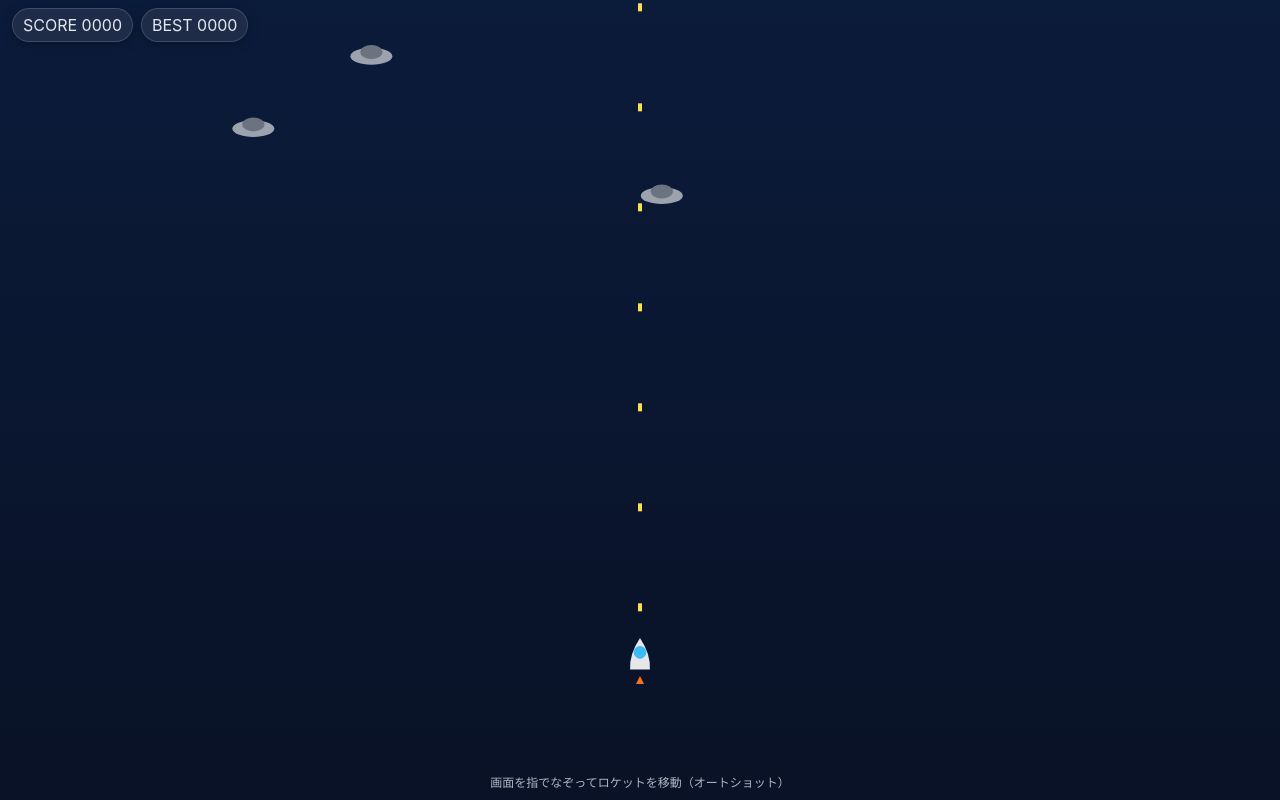
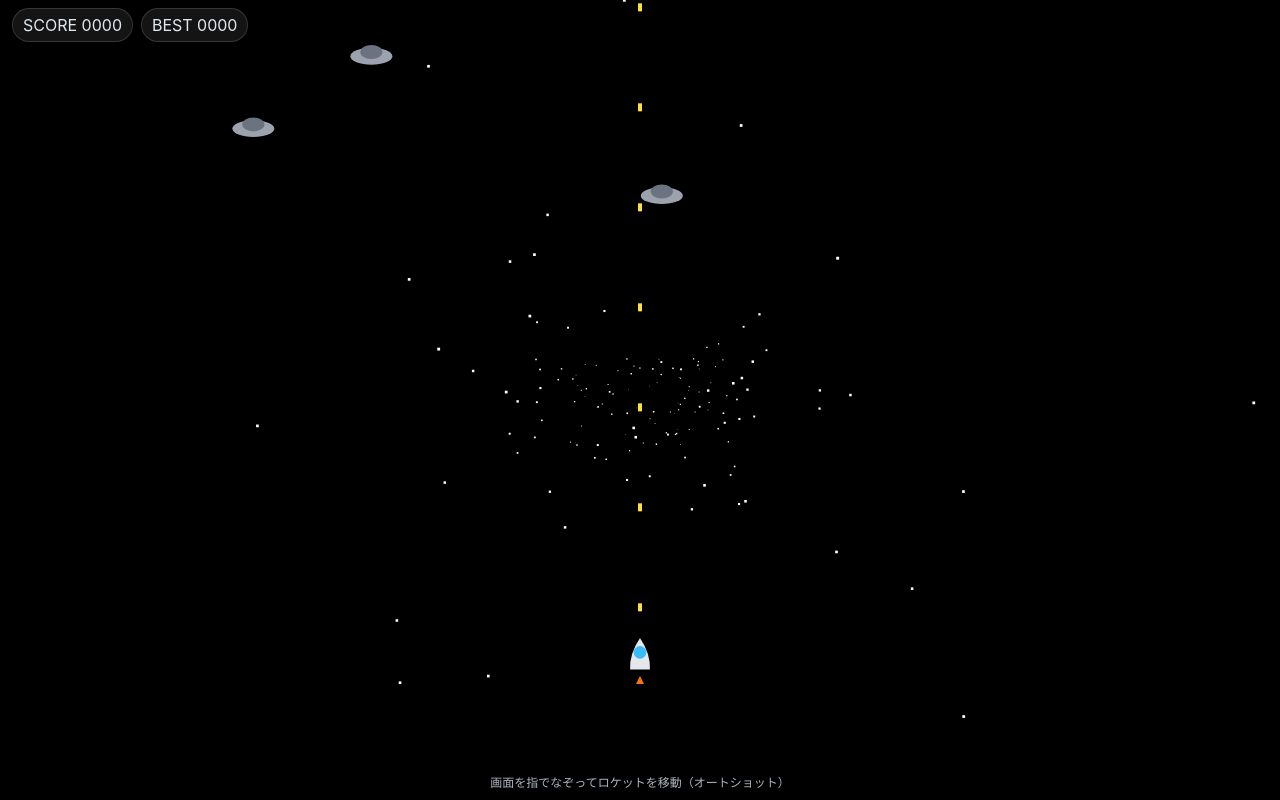
Before and after one commit to kenji-fujii1975/Shooting-game, a plain HTML site: page index.html in a window 1280 px wide. Both pictures are taken after a click on the button "START". Drawn offline with Linux system fonts and the light colour scheme.

Commit message:
Add files via upload

```diff
--- a/index.html
+++ b/index.html
@@ -3,9 +3,9 @@
 <head>
   <meta charset="utf-8" />
   <meta name="viewport" content="width=device-width, initial-scale=1, viewport-fit=cover, user-scalable=no" />
-  <title>Rocket Shooter – Power-Up Edition (Stable)</title>
+  <title>Rocket Shooter – Starfield + Power-Ups (Stable)</title>
   <style>
-    html,body{margin:0;height:100%;background:#0b1b3a;color:#e2e8f0;font-family:-apple-system,system-ui,Segoe UI,Roboto,Helvetica,Arial,"Hiragino Kaku Gothic ProN",Meiryo,"Noto Sans JP",sans-serif;overflow:hidden}
+    html,body{margin:0;height:100%;background:#000;color:#e2e8f0;font-family:-apple-system,system-ui,Segoe UI,Roboto,Helvetica,Arial,"Hiragino Kaku Gothic ProN",Meiryo,"Noto Sans JP",sans-serif;overflow:hidden}
     canvas{width:100%;height:100%;display:block;touch-action:none}
     .hud{position:fixed;top:env(safe-area-inset-top);left:0;right:0;display:flex;gap:8px;padding:8px 12px;pointer-events:none;z-index:5}
     .badge{background:rgba(255,255,255,.08);border:1px solid rgba(255,255,255,.15);padding:6px 10px;border-radius:999px;box-shadow:0 2px 12px rgba(0,0,0,.25)}
@@ -29,27 +29,35 @@
   <div class="overlay" id="menu">
     <div class="card">
       <h1>🚀 Rocket Shooter</h1>
-      <p>雑魚<strong>30機撃破</strong>で<strong>赤いUFOボス</strong>登場。ボスは<strong>超速・重低音BGM</strong>で襲来！<br>アイテム：<strong>3</strong>(3方向)/<strong>V</strong>(2耐久バリア)/<strong>R</strong>(連射強化)</p>
+      <p>流れる星空の中を突き進め！<br>雑魚<strong>30機撃破</strong>で<strong>赤いUFOボス</strong>登場（<strong>高速・重低音BGM</strong>）。<br>アイテム：<strong>3</strong>(3方向) / <strong>V</strong>(2耐久バリア) / <strong>R</strong>(連射強化)</p>
       <button class="btn" id="startBtn">START</button>
     </div>
   </div>
 
 <script>
 (function(){
-  // ===== Canvas / DPI =====
+  // ===== Self-tests (prevent silent DOM issues) =====
+  (function(){var ids=['game','score','best','bossBadge','menu','startBtn'];var miss=ids.filter(function(i){return !document.getElementById(i)}); console.assert(miss.length===0,'Missing DOM:',miss);})();
+
+  // ===== Canvas / DPR =====
   var cv=document.getElementById('game'), ctx=cv.getContext('2d');
   var dpr=Math.max(1,Math.min(2,window.devicePixelRatio||1));
   function resize(){ var w=innerWidth, h=innerHeight; cv.width=w*dpr; cv.height=h*dpr; cv.style.width=w+'px'; cv.style.height=h+'px'; ctx.setTransform(dpr,0,0,dpr,0,0);} resize();
   addEventListener('resize', resize, {passive:true});
 
+  // ===== Starfield (center-origin so it covers the whole screen) =====
+  var stars=[]; function initStars(){ var N=160; stars.length=0; for(var i=0;i<N;i++){ stars.push({ x:(Math.random()*2-1)*(innerWidth/2), y:(Math.random()*2-1)*(innerHeight/2), z:Math.random()*innerWidth }); } }
+  initStars();
+  function drawStars(dt){ ctx.fillStyle='#000'; ctx.fillRect(0,0,innerWidth,innerHeight); var speed=0.24; for(var i=0;i<stars.length;i++){ var s=stars[i]; s.z-=dt*speed; if(s.z<=0){ s.z=innerWidth; s.x=(Math.random()*2-1)*(innerWidth/2); s.y=(Math.random()*2-1)*(innerHeight/2); } var k=128/s.z; var px=s.x*k+innerWidth/2; var py=s.y*k+innerHeight/2; if(px>=-2&&px<=innerWidth+2&&py>=-2&&py<=innerHeight+2){ var size=(1-s.z/innerWidth)*2.5+0.5; ctx.fillStyle='#fff'; ctx.fillRect(px,py,size,size); } } }
+
   // ===== State =====
   var state={ running:false,last:0,score:0,best:parseInt(localStorage.getItem('rs_best')||'0',10),
-    player:{x:0.5,y:0.82,tx:0.5,ty:0.82,r:18,fireAcc:0,fireRate:250}, // 250ms = 前の半分の連射速度（遅く）
+    player:{x:0.5,y:0.82,tx:0.5,ty:0.82,r:18,fireAcc:0,fireRate:250}, // 250ms 基本（以前の半分の速さ = 連射遅く）
     bullets:[], enemies:[], spawnAcc:0, explosions:[], items:[],
     boss:null, bossShots:[],
     // FX freezes
     freeze:false, clearTimer:0, clearShown:false, // win
-    dieFreeze:false, dieTimer:0, dieShown:false, // death
+    dieFreeze:false, dieTimer:0, dieShown:false,  // death (2s)
     power:{triple:false, rapid:false, shield:0}
   };
   var scoreEl=document.getElementById('score');
@@ -60,29 +68,9 @@
   // ===== Audio =====
   var audioCtx=null, masterGain=null, bgmTimerId=null, currentBgm='none';
   function initAudio(){ try{ if(audioCtx) return; audioCtx=new (window.AudioContext||window.webkitAudioContext)(); masterGain=audioCtx.createGain(); masterGain.gain.value=0.32; masterGain.connect(audioCtx.destination); if(audioCtx.state==='suspended' && audioCtx.resume) audioCtx.resume(); }catch(e){ console.warn(e); }}
+  function tone(freq,dur,type,vol,when){ if(!audioCtx) return; try{ var osc=audioCtx.createOscillator(); var g=audioCtx.createGain(); osc.type=type; osc.frequency.value=freq; g.gain.value=vol; osc.connect(g).connect(masterGain); var t=when||audioCtx.currentTime; g.gain.setValueAtTime(vol,t); g.gain.exponentialRampToValueAtTime(0.001,t+dur); osc.start(t); osc.stop(t+dur); }catch(e){} }
   function stopBGM(){ if(bgmTimerId){ clearTimeout(bgmTimerId); bgmTimerId=null; } }
-  function startBGM(mode){ if(!audioCtx) return; try{ audioCtx.resume&&audioCtx.resume(); }catch(_){}
-    stopBGM(); currentBgm=mode||'normal';
-    var tempo=(currentBgm==='boss')? 200 : 140; // boss = heavy & fast
-    var beat=60/tempo;
-    var chords=(currentBgm==='boss')? [[110,147,220],[98,130,196],[123,164,220],[147,196,247]] : [[261.63,329.63,392],[196,246.94,392],[220,261.63,329.63],[174.61,220,261.63]];
-    function loop(){ if(!audioCtx) return; var now=audioCtx.currentTime+0.05;
-      for(var bar=0; bar<4; bar++){
-        var t0=now+bar*4*beat, ch=chords[bar%4];
-        // heavy bass + kick-ish thump
-        tone(ch[0]/2,0.20,'triangle',0.12,t0);
-        tone(55,0.08,'square',0.14,t0); // pseudo kick
-        // arp / lead
-        for(var i=0;i<8;i++){
-          var f=ch[i%3]*(currentBgm==='boss'?3:2);
-          tone(f,0.11,'square', (currentBgm==='boss'?0.1:0.06), t0+i*(beat/2));
-        }
-      }
-      bgmTimerId=setTimeout(loop, (16*beat*1000)|0);
-    }
-    loop();
-  }
-  function tone(freq,dur,type,vol,when){ if(!audioCtx) return; try{ var osc=audioCtx.createOscillator(); var g=audioCtx.createGain(); osc.type=type; osc.frequency.value=freq; g.gain.value=vol; osc.connect(g).connect(masterGain); var t=when||audioCtx.currentTime; g.gain.setValueAtTime(vol,t); g.gain.exponentialRampToValueAtTime(0.001,t+dur); osc.start(t); osc.stop(t+dur); }catch(e){} }
+  function startBGM(mode){ if(!audioCtx) return; try{ audioCtx.resume&&audioCtx.resume(); }catch(_){} stopBGM(); currentBgm=mode||'normal'; var tempo=(currentBgm==='boss')?220:180; var beat=60/tempo; var chords=(currentBgm==='boss')? [[110,147,220],[98,130,196],[123,164,220],[147,196,247]] : [[262,330,392],[220,294,392],[247,330,415],[220,294,392]]; function loop(){ if(!audioCtx) return; var now=audioCtx.currentTime+0.05; for(var bar=0; bar<4; bar++){ var t0=now+bar*4*beat, ch=chords[bar%4]; for(var s=0;s<4;s++){ tone(55,0.06,'square',0.13, t0 + s*beat); } tone(ch[0]/2,0.18,'triangle',0.10, t0); tone(ch[0]/2,0.18,'triangle',0.10, t0+2*beat); for(var hh=0; hh<8; hh++){ tone(9000,0.02,'square',0.03, t0 + hh*(beat/2)); } for(var i=0;i<16;i++){ var f=ch[i%3]*(currentBgm==='boss'?2.8:2.2); tone(f,0.09,'square', currentBgm==='boss'?0.085:0.06, t0 + i*(beat/4)); } } bgmTimerId=setTimeout(loop, (16*beat*1000)|0); } loop(); }
   function sfxShoot(){ if(!audioCtx) return; tone(700,0.05,'square',0.18,audioCtx.currentTime); }
   function sfxExplode(){ if(!audioCtx) return; var t=audioCtx.currentTime; tone(120,0.25,'sawtooth',0.3,t); tone(60,0.20,'triangle',0.25,t+0.03); }
 
@@ -100,7 +88,6 @@
   // ===== Helpers / Drawing =====
   function rand(a,b){ return a+Math.random()*(b-a); }
   function clamp(v,a,b){ return Math.max(a,Math.min(b,v)); }
-  function drawBG(){ var w=innerWidth,h=innerHeight; var g=ctx.createLinearGradient(0,0,0,h); g.addColorStop(0,'#0b1b3a'); g.addColorStop(1,'#091226'); ctx.fillStyle=g; ctx.fillRect(0,0,w,h); }
   function drawRocket(){ var x=state.player.x*innerWidth, y=state.player.y*innerHeight, r=state.player.r; ctx.save(); ctx.translate(x,y); var fl=Math.sin(performance.now()/50)*2+6; ctx.fillStyle='#f97316'; ctx.beginPath(); ctx.moveTo(0,r+2); ctx.lineTo(-4,r+2+fl); ctx.lineTo(4,r+2+fl); ctx.closePath(); ctx.fill(); ctx.fillStyle='#e5e7eb'; ctx.beginPath(); ctx.moveTo(0,-r); ctx.quadraticCurveTo(r*0.6,-r*0.1,r*0.55,r*0.75); ctx.lineTo(-r*0.55,r*0.75); ctx.quadraticCurveTo(-r*0.6,-r*0.1,0,-r); ctx.fill(); ctx.fillStyle='#38bdf8'; ctx.beginPath(); ctx.arc(0,-r*0.2,r*0.35,0,Math.PI*2); ctx.fill(); if(state.power.shield>0){ ctx.strokeStyle='rgba(147,197,253,0.6)'; ctx.lineWidth=4; ctx.beginPath(); ctx.arc(0,0,r*1.6,0,Math.PI*2); ctx.stroke(); } ctx.restore(); }
   function drawUFO(e){ ctx.save(); ctx.translate(e.x,e.y); ctx.fillStyle='#9ca3af'; ctx.beginPath(); ctx.ellipse(0,0,e.r*1.5,e.r*0.6,0,0,Math.PI*2); ctx.fill(); ctx.fillStyle='#6b7280'; ctx.beginPath(); ctx.ellipse(0,-e.r*0.3,e.r*0.8,e.r*0.5,0,0,Math.PI*2); ctx.fill(); ctx.restore(); }
   function drawBoss(B){ ctx.save(); ctx.translate(B.x,B.y); ctx.fillStyle='#ef4444'; ctx.beginPath(); ctx.ellipse(0,0,B.w*0.45,B.h*0.25,0,0,Math.PI*2); ctx.fill(); ctx.fillStyle='#fecaca'; ctx.beginPath(); ctx.ellipse(0,-B.h*0.18,B.w*0.18,B.h*0.18,0,0,Math.PI*2); ctx.fill(); ctx.restore(); }
@@ -115,60 +102,56 @@
   function update(dt){
     // Win freeze (celebration)
     if(state.freeze && state.clearTimer>0){ state.clearTimer-=dt; updateExplosions(dt); if(state.clearTimer<=0 && !state.clearShown){ state.clearShown=true; showClearOverlay(); } return; }
-    // Death freeze (show explosion for 2s)
+    // Death freeze (2s)
     if(state.dieFreeze && state.dieTimer>0){ state.dieTimer-=dt; updateExplosions(dt); if(state.dieTimer<=0 && !state.dieShown){ state.dieShown=true; showGameOverOverlay(); } return; }
 
-    // Smooth follow
+    // smooth follow
     var s=1-Math.exp(-10*dt/1000); state.player.x += (state.player.tx-state.player.x)*s; state.player.y += (state.player.ty-state.player.y)*s; state.player.x=clamp(state.player.x,0.05,0.95); state.player.y=clamp(state.player.y,0.10,0.95);
 
-    // Auto fire (base 250ms; rapid halves it)
+    // shooting (base 250ms; rapid halves it)
     state.player.fireAcc += dt; var rate = state.power.rapid ? state.player.fireRate/2 : state.player.fireRate; while(state.player.fireAcc>=rate){ state.player.fireAcc-=rate; var px=state.player.x*innerWidth, py=state.player.y*innerHeight - state.player.r; if(audioCtx) sfxShoot(); if(state.power.triple){ var spread=[-0.15,0,0.15]; for(var i=0;i<spread.length;i++){ var ang=spread[i]; state.bullets.push({x:px,y:py,vx:400*Math.sin(ang),vy:-400*Math.cos(ang)}); } } else { state.bullets.push({x:px,y:py,vx:0,vy:-400}); } }
 
-    // Bullets move
+    // bullets
     for(var i=state.bullets.length-1;i>=0;i--){ var b=state.bullets[i]; b.x+=b.vx*dt/1000; b.y+=b.vy*dt/1000; if(b.y<-30||b.y>innerHeight+30||b.x<-30||b.x>innerWidth+30) state.bullets.splice(i,1); }
 
-    // Enemies spawn & move
+    // enemies
     state.spawnAcc += dt; while(state.spawnAcc>=700){ state.spawnAcc-=700; spawnEnemy(); }
     for(var e=0;e<state.enemies.length;e++){ state.enemies[e].y += state.enemies[e].vy*dt/1000; }
     state.enemies = state.enemies.filter(function(e){ return e.y<innerHeight+40; });
 
-    // Bullet -> enemy
+    // bullet -> enemy
     outer: for(var ei=state.enemies.length-1; ei>=0; ei--){ var E=state.enemies[ei]; for(var bj=state.bullets.length-1; bj>=0; bj--){ var BB=state.bullets[bj]; var dx=BB.x-E.x, dy=BB.y-E.y; if(dx*dx+dy*dy <= E.r*E.r){ state.enemies.splice(ei,1); state.bullets.splice(bj,1); state.score++; scoreEl.textContent='SCORE '+String(state.score).padStart(4,'0'); if(audioCtx) sfxExplode(); createExplosion(E.x,E.y,false); maybeSpawnItem(E.x,E.y); break outer; } } }
 
-    // Boss spawn at 30 kills
+    // boss spawn at 30 kills
     if(!state.boss && state.score>=30){ var bw=Math.min(innerWidth*0.75,520), bh=Math.min(innerHeight*0.18,140), amp=Math.min(innerWidth*0.15,60); state.boss={x:innerWidth/2,y:innerHeight*0.22,w:bw,h:bh,hp:100,t:0,cx:innerWidth/2,amp:amp,fireAcc:0}; bossBadge.style.display='inline-block'; bossBadge.textContent='BOSS '+state.boss.hp; if(audioCtx) startBGM('boss'); }
 
-    // Boss update
+    // boss
     if(state.boss){ var B=state.boss; B.t += dt/1000; var margin=12; B.x = Math.max(B.w*0.5+margin, Math.min(innerWidth-B.w*0.5-margin, B.cx + B.amp*Math.sin(B.t*2.0)));
-      // Boss fire: every 300ms, triple shot with slight spread
+      // fire: every 300ms triple shot with slight spread
       B.fireAcc += dt; while(B.fireAcc>=300){ B.fireAcc-=300; var px2=state.player.x*innerWidth, py2=state.player.y*innerHeight; var sx=B.x, sy=B.y+B.h*0.1; var base=Math.atan2(py2-sy,px2-sx); var speed=300; for(var n=-1;n<=1;n++){ var a=base + n*0.1; state.bossShots.push({x:sx,y:sy,vx:Math.cos(a)*speed,vy:Math.sin(a)*speed,r:4}); } }
-      // Hit detection vs boss
+      // hits
       for(var k=state.bullets.length-1;k>=0;k--){ var sb=state.bullets[k]; if(sb.x>=B.x-B.w/2 && sb.x<=B.x+B.w/2 && sb.y>=B.y-B.h/2 && sb.y<=B.y+B.h/2){ state.bullets.splice(k,1); if(B.hp>0){ B.hp--; bossBadge.textContent='BOSS '+B.hp; if(audioCtx) sfxExplode(); createExplosion(sb.x,sb.y,true); if(B.hp<=0){ bossBadge.style.display='none'; for(var t=0;t<10;t++){ createExplosion(B.x+rand(-30,30), B.y+rand(-20,20), true); } return gameClear(B.x,B.y); } } } }
-      // Player collide with boss
+      // player collide with boss
       var pxp=state.player.x*innerWidth, pyp=state.player.y*innerHeight, pr=state.player.r; var inX = pxp+pr > B.x-B.w/2 && pxp-pr < B.x+B.w/2; var inY = pyp+pr > B.y-B.h/2 && pyp-pr < B.y+B.h/2; if(inX && inY){ if(state.power.shield>0){ state.power.shield--; } else { if(audioCtx) sfxExplode(); createExplosion(pxp,pyp,true); return triggerDeath(); } }
     }
 
-    // Boss shots move & hit
+    // boss shots
     if(state.bossShots.length){ var psx=state.player.x*innerWidth, psy=state.player.y*innerHeight, pr2=state.player.r; for(var bs=state.bossShots.length-1; bs>=0; bs--){ var sh=state.bossShots[bs]; sh.x+=sh.vx*dt/1000; sh.y+=sh.vy*dt/1000; if(sh.x<-20||sh.x>innerWidth+20||sh.y<-40||sh.y>innerHeight+40){ state.bossShots.splice(bs,1); continue; } var dxs=psx-sh.x, dys=psy-sh.y; if(dxs*dxs + dys*dys <= (pr2+sh.r)*(pr2+sh.r)){ if(state.power.shield>0){ state.power.shield--; state.bossShots.splice(bs,1); continue; } if(audioCtx) sfxExplode(); createExplosion(psx,psy,true); return triggerDeath(); } } }
 
-    // Enemy collide with player
+    // enemy collide with player
     var pxe=state.player.x*innerWidth, pye=state.player.y*innerHeight, pre=state.player.r; for(var m=state.enemies.length-1;m>=0;m--){ var e2=state.enemies[m]; var dxe=pxe-e2.x, dye=pye-e2.y; if(dxe*dxe + dye*dye <= (pre+e2.r)*(pre+e2.r)){ if(state.power.shield>0){ state.power.shield--; state.enemies.splice(m,1); continue; } if(audioCtx) sfxExplode(); createExplosion(pxe,pye,true); return triggerDeath(); } }
 
-    // Items update & pickup
-    for(var it=state.items.length-1; it>=0; it--){ var I=state.items[it]; I.y += I.vy*dt/1000; if(I.y>innerHeight+20){ state.items.splice(it,1); continue; } if(Math.abs(I.x - pxe)<20 && Math.abs(I.y - pye)<20){ // pickup
-        var t=I.type; state.items.splice(it,1);
-        if(t==='3') state.power.triple=true; else if(t==='V') state.power.shield=2; else if(t==='R') state.power.rapid=true;
-      }
-    }
+    // items update & pickup
+    for(var it=state.items.length-1; it>=0; it--){ var I=state.items[it]; I.y += I.vy*dt/1000; if(I.y>innerHeight+20){ state.items.splice(it,1); continue; } if(Math.abs(I.x - pxe)<20 && Math.abs(I.y - pye)<20){ var ttype=I.type; state.items.splice(it,1); if(ttype==='3') state.power.triple=true; else if(ttype==='V') state.power.shield=2; else if(ttype==='R') state.power.rapid=true; } }
 
-    // Explosions
+    // explosions
     updateExplosions(dt);
   }
 
-  function updateExplosions(dt){ for(var q=state.explosions.length-1;q>=0;q--){ var ex=state.explosions[q]; ex.age+=dt; var damp=0.98; for(var p=0;p<ex.parts.length;p++){ var part=ex.parts[p]; part.x += part.vx*dt/1000; part.y += part.vy*dt/1000; part.vx *= damp; part.vy *= damp; part.vy += 80*dt/1000; } if(ex.age>ex.life){ state.explosions.splice(q,1); } } }
+  function updateExplosions(dt){ for(var q=state.explosions.length-1;q>=0;q--){ var ex=state.explosions[q]; ex.age+=dt; var damp=0.98; for(var p=0;p<ex.parts.length;p++){ var part=ex.parts[p]; part.x += part.vx*dt/1000; part.y += part.vy*dt/1000; part.vx *= damp; part.vy *= damp; part.vy += 80*dt/1000; } if(ex.age> (ex.life||600) ){ state.explosions.splice(q,1); } } }
 
   // ===== Draw =====
-  function draw(){ drawBG();
+  function draw(){ var now=performance.now(); var dt=(state.last? now-state.last : 16); state.last=now; drawStars(dt); // starfield first
     // enemies
     for(var i=0;i<state.enemies.length;i++) drawUFO(state.enemies[i]);
     // boss
@@ -186,21 +169,16 @@
   }
 
   // ===== Loop =====
-  function loop(){ if(!state.running) return; var now=performance.now(); if(!state.last) state.last=now; var dt=now-state.last; if(dt>80) dt=80; state.last=now; update(dt); draw(); requestAnimationFrame(loop); }
+  function loop(){ if(!state.running) return; var now=performance.now(); var dt=state._last? (now-state._last):16; if(dt>80) dt=80; state._last=now; update(dt); draw(); requestAnimationFrame(loop); }
 
-  // ===== Game flow =====
-  function startGame(){ try{ if(!audioCtx) initAudio(); }catch(e){} if(audioCtx) startBGM('normal'); state.running=true; state.last=performance.now(); state.score=0; state.bullets.length=0; state.enemies.length=0; state.spawnAcc=0; state.explosions.length=0; state.items.length=0; state.boss=null; state.bossShots.length=0; state.freeze=false; state.clearTimer=0; state.clearShown=false; state.dieFreeze=false; state.dieTimer=0; state.dieShown=false; state.power={triple:false, rapid:false, shield:0}; document.getElementById('score').textContent='SCORE 0000'; bossBadge.style.display='none'; menu.style.display='none'; requestAnimationFrame(loop); }
+  // ===== Flow =====
+  function startGame(){ try{ if(!audioCtx) initAudio(); }catch(e){} if(audioCtx) startBGM('normal'); state.running=true; state._last=performance.now(); state.last=0; state.score=0; state.bullets.length=0; state.enemies.length=0; state.spawnAcc=0; state.explosions.length=0; state.items.length=0; state.boss=null; state.bossShots.length=0; state.freeze=false; state.clearTimer=0; state.clearShown=false; state.dieFreeze=false; state.dieTimer=0; state.dieShown=false; state.power={triple:false, rapid:false, shield:0}; scoreEl.textContent='SCORE 0000'; bossBadge.style.display='none'; initStars(); menu.style.display='none'; requestAnimationFrame(loop); }
   function triggerDeath(){ state.dieFreeze=true; state.dieTimer=2000; state.dieShown=false; }
   function showGameOverOverlay(){ stopBGM(); state.running=false; if(state.score>state.best){ state.best=state.score; localStorage.setItem('rs_best', String(state.best)); } bestEl.textContent='BEST '+String(state.best).padStart(4,'0'); var d=document.createElement('div'); d.className='overlay'; d.innerHTML='<div class="card"><h1>Game Over</h1><p style="color:#c7d2fe">Score: <strong>'+state.score+'</strong></p><button class="btn" id="againBtn">RETRY</button></div>'; document.body.appendChild(d); document.getElementById('againBtn').onclick=function(){ document.body.removeChild(d); startGame(); }; }
-  function gameClear(x,y){ state.freeze=true; state.clearTimer=1000; state.clearShown=false; // 1s fireworks then overlay
-    var cx=(typeof x==='number')?x:(state.boss?state.boss.x:innerWidth/2);
-    var cy=(typeof y==='number')?y:(state.boss?state.boss.y:innerHeight*0.25);
-    for(var i=0;i<6;i++) createExplosion(cx+rand(-20,20), cy+rand(-20,20), true);
-    state.boss=null; bossBadge.style.display='none';
-  }
+  function gameClear(x,y){ state.freeze=true; state.clearTimer=1000; state.clearShown=false; var cx=(typeof x==='number')?x:(state.boss?state.boss.x:innerWidth/2); var cy=(typeof y==='number')?y:(state.boss?state.boss.y:innerHeight*0.25); for(var i=0;i<6;i++) createExplosion(cx+rand(-20,20), cy+rand(-20,20), true); state.boss=null; bossBadge.style.display='none'; }
   function showClearOverlay(){ stopBGM(); state.running=false; if(state.score>state.best){ state.best=state.score; localStorage.setItem('rs_best', String(state.best)); } bestEl.textContent='BEST '+String(state.best).padStart(4,'0'); var d=document.createElement('div'); d.className='overlay'; d.innerHTML='<div class="card"><h1>🎉 GAME CLEAR!</h1><p style="color:#c7d2fe">赤いUFOを撃破！<br>Score: <strong>'+state.score+'</strong></p><button class="btn" id="againBtn">PLAY AGAIN</button></div>'; document.body.appendChild(d); document.getElementById('againBtn').onclick=function(){ document.body.removeChild(d); startGame(); }; }
 
-  // ===== START button binding (robust) =====
+  // ===== START button (robust) =====
   var startBtn=document.getElementById('startBtn');
   function safeStart(e){ try{ e&&e.preventDefault&&e.preventDefault(); e&&e.stopPropagation&&e.stopPropagation(); }catch(_){} if(!audioCtx) initAudio(); startGame(); }
   if(startBtn){ ['click','pointerdown','touchstart'].forEach(function(ev){ startBtn.addEventListener(ev, safeStart, {passive:false}); }); startBtn.onclick=safeStart; }
```
